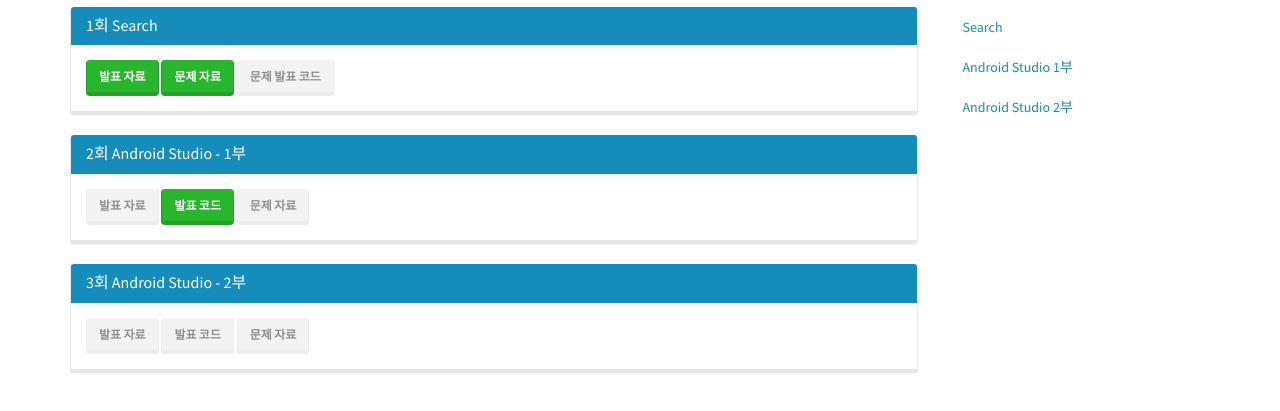
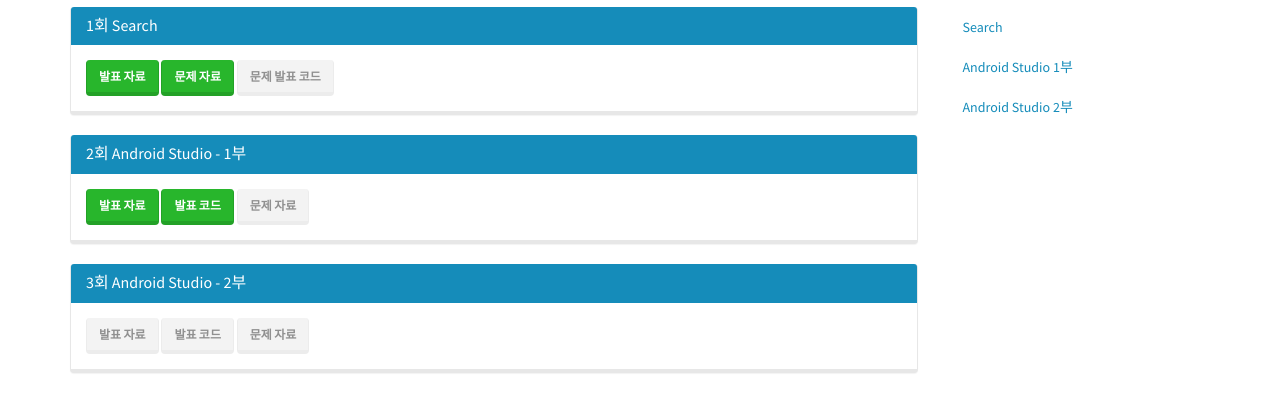
Before and after one commit to Pluu/AndroidStudy, a plain HTML site: page track/track1/index.html in a window 1280 px wide. Shown: the part 143-554 px from the top of the page. Drawn offline with nearby package versions, Linux system fonts and the light colour scheme.

Commit message:
발표자료 Update

```diff
--- a/track/track1/index.html
+++ b/track/track1/index.html
@@ -66,7 +66,7 @@
               <h3 class="panel-title" id="session-2">2회 Android Studio - 1부</h3>
             </div>
             <div class="panel-body">
-              <button type="button" class="btn btn-default disabled">발표 자료</button>
+              <a href="https://docs.google.com/presentation/d/1mYU8Mnfbz4H7ydhogD3NOovNWNZKhITOeNDHj55gth4/pub?start=false&loop=false&delayms=3000" target="_blank"><button type="button" class="btn btn-success">발표 자료</button></a>
               <a href="https://github.com/Pluu/AndroidToolsSample" target="_blank"><button type="button" class="btn btn-success">발표 코드</button></a>
               <button type="button" class="btn btn-default disabled">문제 자료</button>
             </div>
```
